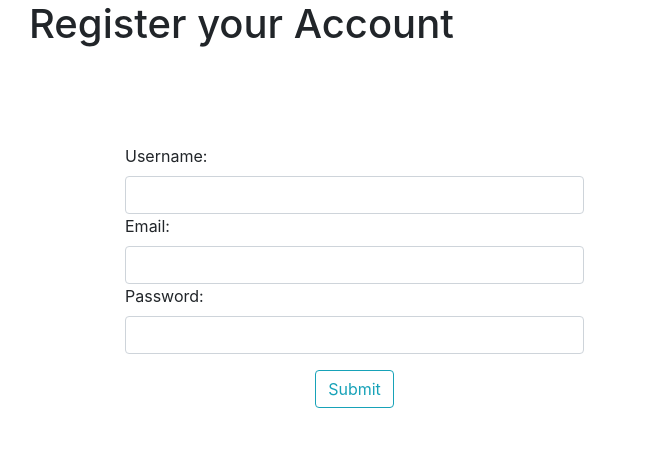
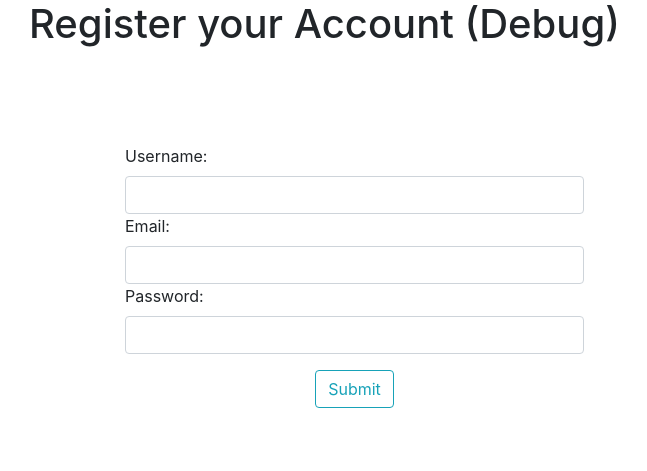
Before and after one commit to JunSean-Fung/it490_group_5, a PHP site: page /index.php in a window 1280 px wide. Shown: the top 471 px of the page, without its empty margins (56-703 px from the left). Run offline with PHP 8.4, Linux system fonts and the light colour scheme; some libraries are stand-ins or nearby versions.

Commit message:
Update register.php

```diff
--- a/6_milestones/milestone_3/front_end/register.php
+++ b/6_milestones/milestone_3/front_end/register.php
@@ -6,7 +6,7 @@
       <div class = 'container'>
          <div>
             <div>
-               <h1>Register your Account</h1>
+               <h1>Register your Account (Debug)</h1>
             </div>
          </div>
          <form action = 'backend.php' method = 'POST'>
```
